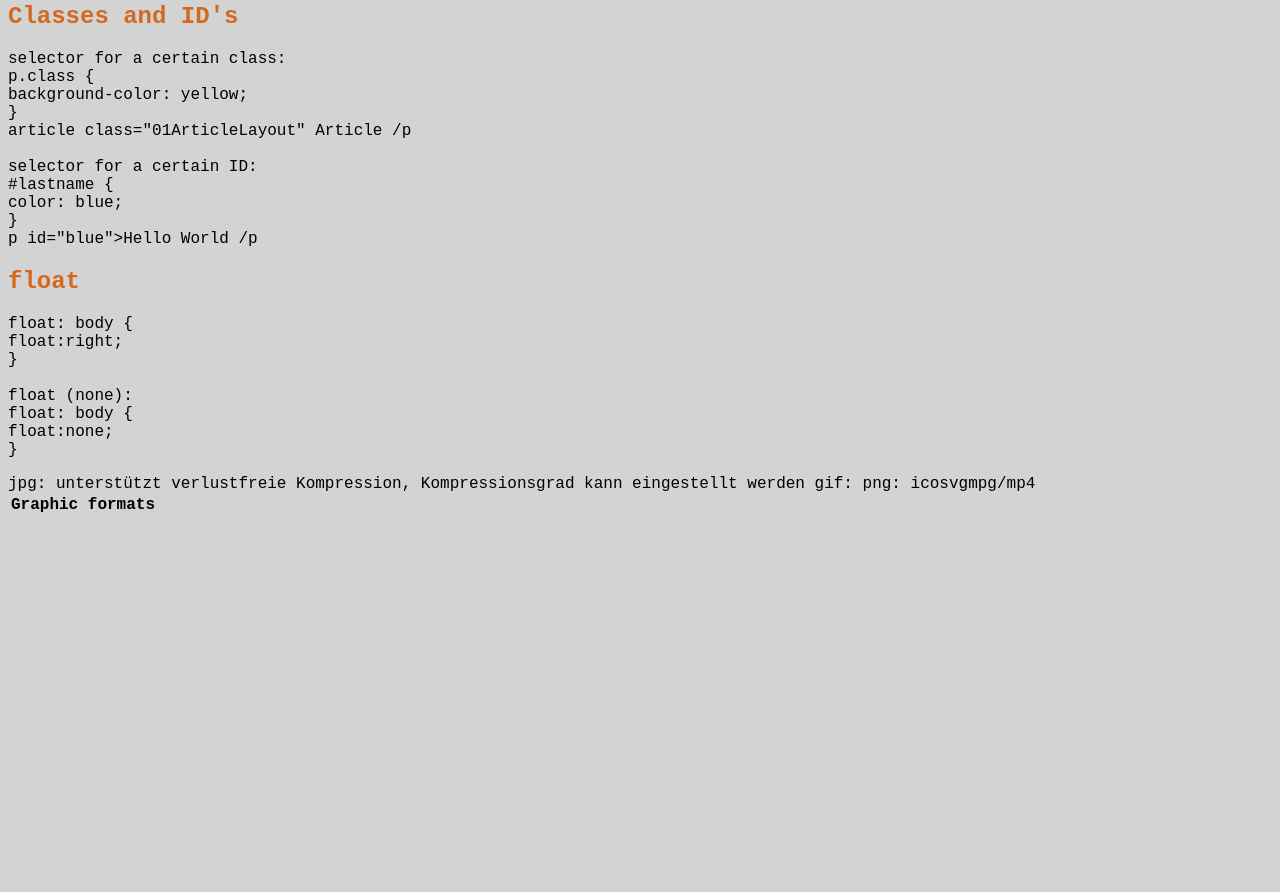
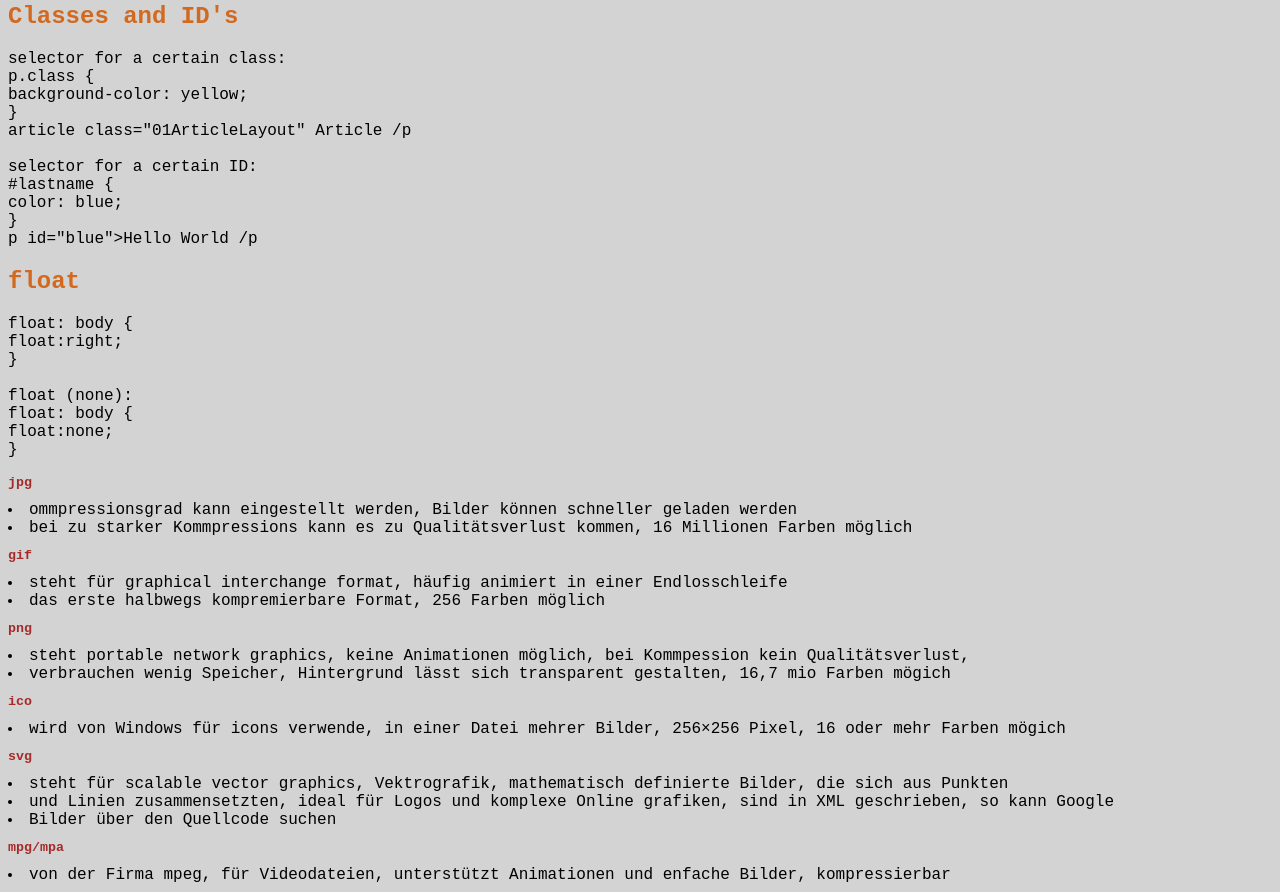
Before and after one commit to if-03-01-2bhif-wmc-2223/floating-assignment-cheat-sheet-HathalerMichael, a plain HTML site: page index.html in a window 1280 px wide. Shown: the part 2032-2924 px from the top of the page. Before the commit the page ends 2581 px from the top, so only its background shows below. Drawn offline with Linux system fonts and the light colour scheme.

Commit message:
Cheat Sheet:
Signed-off-by: Hathaler Michael <m.hathaler@students.htl-leonding.ac.at>

```diff
--- a/index.html
+++ b/index.html
@@ -217,20 +217,26 @@
             </p>
         </section>
         <section>
-            <p>
-                <table>
-                    <th>Graphic formats</th>
-                    <tb>
-                        <tr>jpg: </tr><tr>unterstützt verlustfreie Kompression, Kompressionsgrad kann eingestellt werden </tr>
-                        <tr>gif: </tr><tr></tr>
-                        <tr>png: </tr>
-                        <tr>ico</tr>
-                        <tr>svg</tr>
-                        <tr>mpg/mp4</tr>
+            <h2>jpg</h2>
+            <li>ommpressionsgrad kann eingestellt werden, Bilder können schneller geladen werden</li>
+            <li> bei zu starker Kommpressions kann es zu Qualitätsverlust kommen, 16 Millionen Farben möglich</li>
 
-                    </tb>
-                </table>
-            </p>
+            <h2>gif</h2>
+            <li>steht für graphical interchange format, häufig animiert in einer Endlosschleife</li>
+            <li>das erste halbwegs kompremierbare Format, 256 Farben möglich</li>
+
+            <h2>png</h2>
+            <li>steht portable network graphics, keine Animationen möglich, bei Kommpession kein Qualitätsverlust, </li>
+            <li>verbrauchen wenig Speicher, Hintergrund lässt sich transparent gestalten, 16,7 mio Farben mögich</li>
+            <h2>ico</h2>
+            <li>wird von Windows für icons verwende, in einer Datei mehrer Bilder, 256×256 Pixel, 16 oder mehr Farben mögich </li>
+            <h2>svg</h2>
+            <li>steht für scalable vector graphics, Vektrografik, mathematisch definierte Bilder, die sich aus Punkten</li>
+            <li>und Linien zusammensetzten, ideal für Logos und komplexe Online grafiken, sind in XML geschrieben, so kann Google</li>
+            <li>Bilder über den Quellcode suchen</li>
+            <h2>mpg/mpa</h2>
+            <li>von der Firma mpeg, für Videodateien, unterstützt Animationen und enfache Bilder, kompressierbar </li>
+
         </section>
     </body>
 </html>
```
